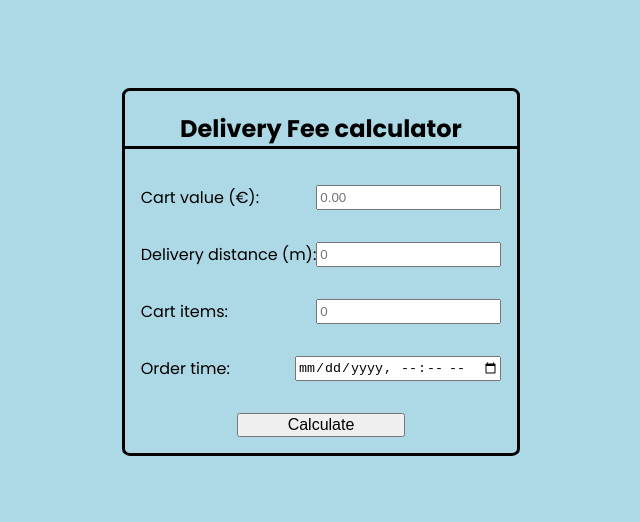
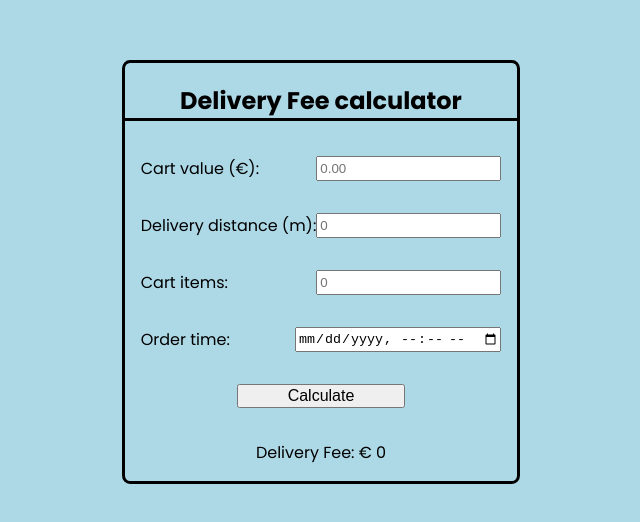
Before and after one commit to fka-kafka/wolt, a React (Vite) app: page / in a window 1280 px wide. Shown: the part 128-650 px from the top of the page, without its empty margins (319-959 px from the left). Built offline with nearby package versions, Linux system fonts and the light colour scheme.

Commit message:
Achieved full frontend functionality

```diff
--- a/src/App.tsx
+++ b/src/App.tsx
@@ -1,16 +1,64 @@
-import { useState } from "react";
-import handleSubmit from "./modules/submitModule.ts";
+import { useState, FormEvent } from "react";
+import axios from "axios";
 
 function App() {
   const [cartValue, setCartValue] = useState<string>("");
   const [distance, setDistance] = useState<string>("");
   const [items, setItems] = useState<string>("");
   const [time, setTime] = useState<string>("");
+  const [deliveryFee, setDeliveryFee] = useState<number | boolean>(0);
 
   const today: Date = new Date();
   const min: string = `${today.getFullYear()}-${
     today.getMonth() + 1
   }-${today.getDate()}T00:00`;
+
+  const handleSubmit = async (
+    e: FormEvent<HTMLFormElement>,
+    cartValue: string,
+    distance: string,
+    items: string,
+    time: string
+  ) => {
+    e.preventDefault();
+
+    const formData = new FormData(e.currentTarget);
+    const UTCTime = new Date(time);
+
+    formData.set("cartValue", cartValue.replace(/^0+(?=\d)/, ""));
+    formData.set("distance", distance.replace(/^0+(?=\d)/, ""));
+    formData.set("items", items.replace(/^0+(?=\d)/, ""));
+    formData.set("time", `${UTCTime.toISOString()}`);
+
+    const dataObject = Object.fromEntries(formData.entries());
+    const data = JSON.stringify(dataObject);
+    const responseData = await axios
+      .post("/api", data, {
+        baseURL: "http://localhost:8080",
+        method: "post",
+        headers: {
+          "Content-Type": "application/json",
+        },
+        responseType: "json",
+      })
+      .then((res) => {
+        return res.data.deliveryFee;
+      });
+    setDeliveryFee(responseData);
+
+    return responseData;
+  };
+
+  const deliveryFeeContent =
+    typeof deliveryFee === "number" ? (
+      <div className="result">
+        <p>Delivery Fee: € {deliveryFee}</p>
+      </div>
+    ) : (
+      <div className="result">
+        <p>Delivery Fee exceeded. <br/> Review cart or explore different delivery options.</p>
+      </div>
+    );
 
   return (
     <section className="calculator">
@@ -78,6 +126,7 @@ function App() {
 
         <button type="submit">Calculate</button>
       </form>
+      {deliveryFeeContent}
     </section>
   );
 }
--- a/src/assets/styles/scss/main.scss
+++ b/src/assets/styles/scss/main.scss
@@ -60,3 +60,8 @@ h1 {
     font-size: medium;
   }
 }
+
+.result {
+  margin: 0 2vw 1rem 2vw;
+  text-align: center;
+}
--- a/src/modules/requestModule.ts
+++ /dev/null
@@ -1,15 +0,0 @@
-import axios from 'axios';
-
-const makeRequest = async (data: string) => {
-
-  await axios.post('/api', data, {
-    baseURL: 'http://localhost:8080',
-    method: 'post',
-    headers: {
-      'Content-Type': 'application/json'
-    }
-  })
-    .then()
-}
-
-export default makeRequest;
--- a/src/modules/submitModule.ts
+++ /dev/null
@@ -1,21 +0,0 @@
-import { FormEvent } from "react";
-import makeRequest from "./requestModule.ts";
-
-const handleSubmit = (e: FormEvent<HTMLFormElement>, cartValue: string, distance: string, items: string, time: string) => {
-    e.preventDefault();
-
-    const formData = new FormData(e.currentTarget);
-
-    const UTCTime = new Date(time);
-    formData.set("cartValue", cartValue.replace(/^0+(?=\d)/, ''));
-    formData.set("distance", distance.replace(/^0+(?=\d)/, ''));
-    formData.set("items", items.replace(/^0+(?=\d)/, ''));
-    formData.set("time", `${UTCTime.toISOString()}`);
-
-    const dataObject = Object.fromEntries(formData.entries());
-    const data = JSON.stringify(dataObject)
-
-    makeRequest(data)
-}
-
-export default handleSubmit
```
